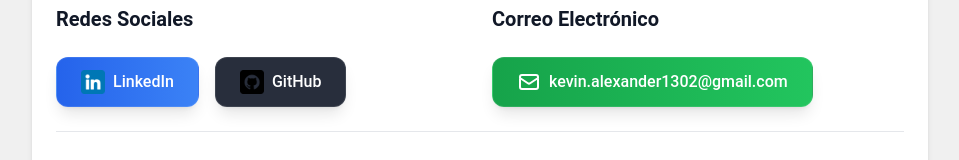
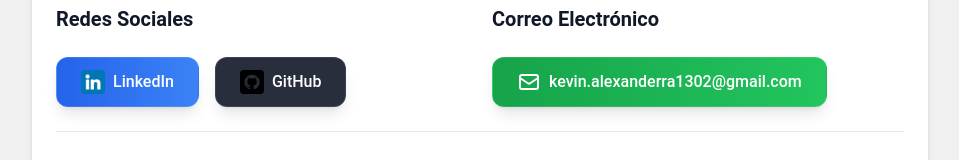
Before and after one commit to KevinRamirez1302/Portafolio-2.0, a React (Vite) app: page / in a window 1280 px wide. Shown: the part 2762-2922 px from the top of the page, without its empty margins (160-1119 px from the left). Built offline with nearby package versions, Linux system fonts and the light colour scheme.

Commit message:
correoFix

```diff
--- a/src/Views/contactame.jsx
+++ b/src/Views/contactame.jsx
@@ -91,7 +91,7 @@ export const Contactame = () => {
                 Correo Electrónico
               </h3>
               <motion.a
-                href="mailto:kevinramirez1302@gmail.com"
+                href="mailto:kevin.alexanderra1302@gmail.com"
                 className="inline-flex items-center gap-2 px-6 py-3 bg-gradient-to-r from-green-600 to-green-500 text-white rounded-xl hover:from-green-500 hover:to-green-600 transition-all duration-300 shadow-lg hover:shadow-xl hover:-translate-y-0.5 backdrop-blur-sm border border-white/10 w-fit"
                 whileHover={{
                   scale: 1.05,
@@ -118,7 +118,7 @@ export const Contactame = () => {
                   />
                 </svg>
                 <span className="font-medium">
-                  kevin.alexander1302@gmail.com
+                  kevin.alexanderra1302@gmail.com
                 </span>
               </motion.a>
             </motion.div>
```
